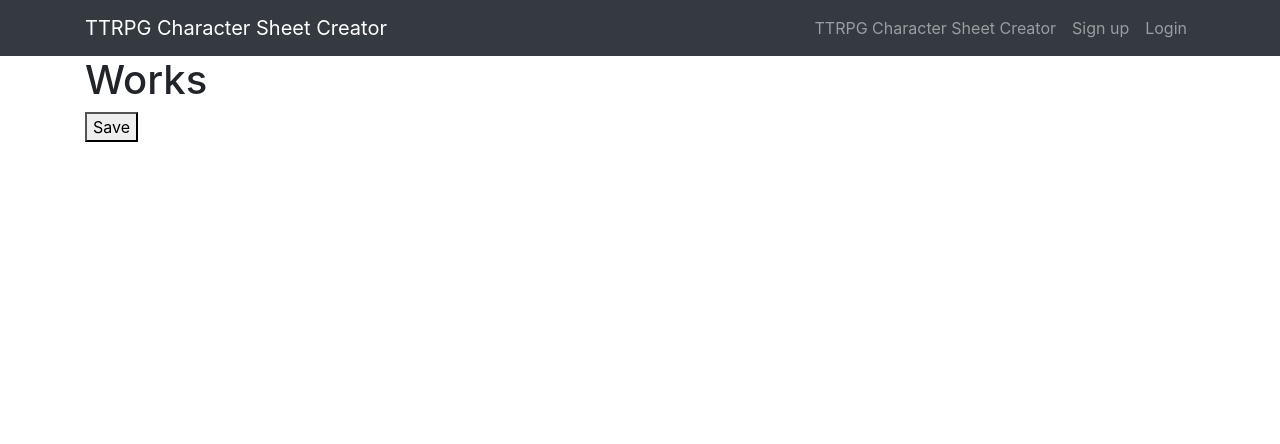
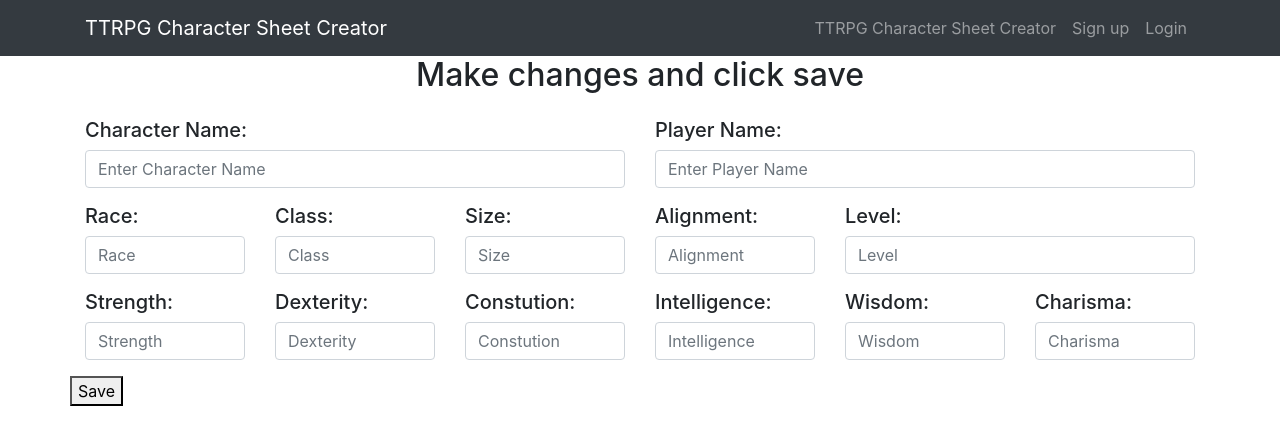
Before and after one commit to skylerkk/final_react, a React (Create React App) app: page /characters/1 in a window 1280 px wide. Shown: the top 444 px of the page. Built offline with nearby package versions, Linux system fonts and the light colour scheme; no server answers.

Commit message:
stories done start of styling

```diff
--- a/src/Components/CharacterSheet.js
+++ b/src/Components/CharacterSheet.js
@@ -12,6 +12,20 @@ function CharacterSheet() {
     const [editMode, setEditMode] = useState(false);
     const [userId, setUserId] = useState(-1);
     const [sheetId, setSheetId] = useState(-1);
+    const [characterName, setCharacterName] = useState('');
+    const [playerName, setPlayerName] = useState('');
+    const [classs, setClasss] = useState('');
+    const [size, setSize] = useState('');
+    const [alignment, setAlignment] = useState('');
+    const [characterRace, setCharacterRace] = useState('');
+    const [experience, setExperience] = useState('');
+    const [level, setLevel] = useState();
+    const [str, setStr] = useState('');
+    const [dex, setDex] = useState('');
+    const [con, setCon] = useState('');
+    const [int, setInt] = useState('');
+    const [wis, setWis] = useState('');
+    const [cha, setCha] = useState('');
     const history = useHistory();
 
     const header = {
@@ -25,6 +39,7 @@ function CharacterSheet() {
     function getSheetInfo(res) {
         if (res.data.info.length > 0) {
             setSheetInfo(res.data);
+            console.log(res.data);
         }
     }
 
@@ -34,6 +49,10 @@ function CharacterSheet() {
 
     function deleteHelper(res) {
         history.push('/profile');
+    }
+
+    function sheetHelper(res){
+        console.log(res);
     }
 
     function failure(err) {
@@ -62,15 +81,52 @@ function CharacterSheet() {
         axiosHelper(deleteMethod, deleteUrl, header, deleteHelper, data, failure);
     }
 
+    async function updateSheet() {
+        const method = 'post';
+        const infoUrl = 'http://localhost:8000/update_sheet_info';
+        const statsUrl = 'http://localhost:8000/update_sheet_stats';
+        const statData = {
+            id: sheetId, str, dex, con, wil: wis, cha, int
+        };
+        const infoData = {
+            id: sheetId, player_name: playerName, character_name: characterName, level, race: characterRace, class: classs, size, alignment
+        };
+        await axiosHelper(method, infoUrl, header, sheetHelper, infoData, failure);
+        await axiosHelper(method, statsUrl, header, sheetHelper, statData, failure);
+        getSheet();
+    }
+
+    function changeEdit() {
+        if (editMode == false) {
+            setCharacterName(sheetInfo.info[0].character_name);
+            setPlayerName(sheetInfo.info[0].player_name);
+            setClasss(sheetInfo.info[0].class);
+            setSize(sheetInfo.info[0].size);
+            setAlignment(sheetInfo.info[0].alignment);
+            setCharacterRace(sheetInfo.info[0].race);
+            setLevel(sheetInfo.info[0].level);
+            setStr(sheetInfo.stats[0].str);
+            setDex(sheetInfo.stats[0].dex);
+            setCon(sheetInfo.stats[0].con);
+            setInt(sheetInfo.stats[0].int);
+            setWis(sheetInfo.stats[0].wil);
+            setCha(sheetInfo.stats[0].cha);
+        }
+        else {
+            updateSheet();
+        }
+        setEditMode(!editMode);
+    }
+
     useEffect(() => {
-        getSheet()
+        getSheet();
         if (Object.keys(sheetInfo).length > 0) {
             if (sheetInfo.sheet[0].user_id === userId) {
                 setUserSheet(true);
                 setSheetId(sheetInfo.sheet[0].id);
             }
         }
-    }, [token, userId]);
+    }, [token, userId, editMode]);
 
 
     return (
@@ -78,7 +134,7 @@ function CharacterSheet() {
 
             {(Object.keys(sheetInfo).length > 0 && editMode === false) ?
 
-                sheetInfo.info.length > 0 ?
+                (sheetInfo.info.length > 0 && sheetInfo.stats.length > 0)?
                     <div className="row">
                         <h2 className="col-6 mt-5">Character Name: {sheetInfo.info[0].character_name}</h2>
                         <h2 className="col-6 mt-5">Player Name: {sheetInfo.info[0].player_name}</h2>
@@ -86,7 +142,6 @@ function CharacterSheet() {
                         <h5 className="col-3">Race: {sheetInfo.info[0].race}</h5>
                         <h5 className="col-3">Size: {sheetInfo.info[0].size}</h5>
                         <h5 className="col-3">Alignment: {sheetInfo.info[0].alignment}</h5>
-                        <h5 className="col-3">Experience: Filler</h5>
                         <h5 className="col-9">Level: {sheetInfo.info[0].level}</h5>
                         <h4 className="col-12">Strength: {sheetInfo.stats[0].str}</h4>
                         <h4 className="col-12">Dexterity: {sheetInfo.stats[0].dex}</h4>
@@ -103,16 +158,71 @@ function CharacterSheet() {
                     </div>
 
                 :
-                <div>
-                    <h1>Works</h1>
-                    <button onClick={() => setEditMode(false)}>Save</button>
+                <div className='row'>
+                    <h2 className='text-center col-12'>Make changes and click save</h2>
+                    <div className="form-group col-6 pt-3">
+                        <h5>Character Name:</h5>
+                        <input onChange={e => setCharacterName(e.target.value)} value={characterName} type="text" className="form-control" id="InputCharacterName" aria-describedby="emailHelp" placeholder="Enter Character Name" />
+                    </div>
+                    <div className="form-group col-6 pt-3">
+                        <h5>Player Name:</h5>
+                        <input onChange={e => setPlayerName(e.target.value)} value={playerName} type="text" className="form-control" id="InputPlayerName" aria-describedby="emailHelp" placeholder="Enter Player Name" />
+                    </div>
+                    <div className="form-group col-2">
+                        <h5>Race:</h5>
+                        <input onChange={e => setCharacterRace(e.target.value)} value={characterRace} type="text" className="form-control" id="InputCharacterRace" aria-describedby="emailHelp" placeholder="Race" />
+                    </div>
+                    <div className="form-group col-2">
+                        <h5>Class:</h5>
+                        <input onChange={e => setClasss(e.target.value)} value={classs} type="text" className="form-control" id="InputClass" aria-describedby="emailHelp" placeholder="Class" />
+                    </div>
+                    <div className="form-group col-2">
+                        <h5>Size:</h5>
+                        <input onChange={e => setSize(e.target.value)} value={size} type="text" className="form-control" id="InputSize" aria-describedby="emailHelp" placeholder="Size" />
+                    </div>
+                    <div className="form-group col-2">
+                        <h5>Alignment:</h5>
+                        <input onChange={e => setAlignment(e.target.value)} value={alignment} type="text" className="form-control" id="InputPlayerName" aria-describedby="emailHelp" placeholder="Alignment" />
+                    </div>
+                    <div className="form-group col-4">
+                        <h5>Level:</h5>
+                        <input onChange={e => setLevel(e.target.value)} value={level} type="number" className="form-control" id="InputLevel" aria-describedby="emailHelp" placeholder="Level" />
+                    </div>
+                    <div className="form-group col-2">
+                        <h5>Strength:</h5>
+                        <input onChange={e => setStr(e.target.value)} value={str} type="number" className="form-control" id="InputLevel" aria-describedby="emailHelp" placeholder="Strength" />
+                    </div>
+                    <div className="form-group col-2">
+                        <h5>Dexterity:</h5>
+                        <input onChange={e => setDex(e.target.value)} value={dex} type="number" className="form-control" id="InputLevel" aria-describedby="emailHelp" placeholder="Dexterity" />
+                    </div>
+                    <div className="form-group col-2">
+                        <h5>Constution:</h5>
+                        <input onChange={e => setCon(e.target.value)} value={con} type="number" className="form-control" id="InputLevel" aria-describedby="emailHelp" placeholder="Constution" />
+                    </div>
+                    <div className="form-group col-2">
+                        <h5>Intelligence:</h5>
+                        <input onChange={e => setInt(e.target.value)} value={int} type="number" className="form-control" id="InputLevel" aria-describedby="emailHelp" placeholder="Intelligence" />
+                    </div>
+                    <div className="form-group col-2">
+                        <h5>Wisdom:</h5>
+                        <input onChange={e => setWis(e.target.value)} value={wis} type="number" className="form-control" id="InputLevel" aria-describedby="emailHelp" placeholder="Wisdom" />
+                    </div>
+                    <div className="form-group col-2">
+                        <h5>Charisma:</h5>
+                        <input onChange={e => setCha(e.target.value)} value={cha} type="number" className="form-control" id="InputLevel" aria-describedby="emailHelp" placeholder="Charisma" />
+                    </div>
+                    <button onClick={changeEdit}>Save</button>
+
                 </div>
+
             }
 
-            {(userSheet && editMode === false) &&
+            {
+                (userSheet && editMode === false) &&
                 <div className="pt-3">
                     <div>
-                        <button className="btn btn-primary" onClick={() => setEditMode(true)}>Edit</button>
+                        <button className="btn btn-primary" onClick={changeEdit}>Edit</button>
                     </div>
                     <div className='pt-2'>
                         <button className="btn btn-primary" onClick={() => deleteSheet()}>Delete</button>
--- a/src/Components/CreateCharacterSheet.js
+++ b/src/Components/CreateCharacterSheet.js
@@ -78,11 +78,7 @@ function CreateCharacterSheet() {
                     <h5>Alignment:</h5>
                     <input onChange={e => setAlignment(e.target.value)} value={alignment} type="text" className="form-control" id="InputPlayerName" aria-describedby="emailHelp" placeholder="Alignment" />
                 </div>
-                <div className="form-group col-2">
-                    <h5>Experience:</h5>
-                    <input onChange={e => setExperience(e.target.value)} value={experience} type="number" className="form-control" id="InputPlayerName" aria-describedby="emailHelp" placeholder="Experience" />
-                </div>
-                <div className="form-group col-2">
+                <div className="form-group col-4">
                     <h5>Level:</h5>
                     <input onChange={e => setLevel(e.target.value)} value={level} type="number" className="form-control" id="InputLevel" aria-describedby="emailHelp" placeholder="Level" />
                 </div>
--- a/src/Components/OtherProfile.js
+++ b/src/Components/OtherProfile.js
@@ -73,7 +73,7 @@ function OtherProfile() {
                             characterSheets.map((item) => {
                                 return (
                                     <li>
-                                        <button onClick={() => history.push(`characters/${item.id}`)}>
+                                        <button onClick = {() => history.push(`../characters/${item.id}`)}>
                                             {item.id}
                                         </button>
                                     </li>);
```
Also changed, not shown: src/Components/Login.js (+14 -6 lines), src/Components/Signup.js (+8 -0 lines), 1 other file (tests, documents, lock files or other folders).
